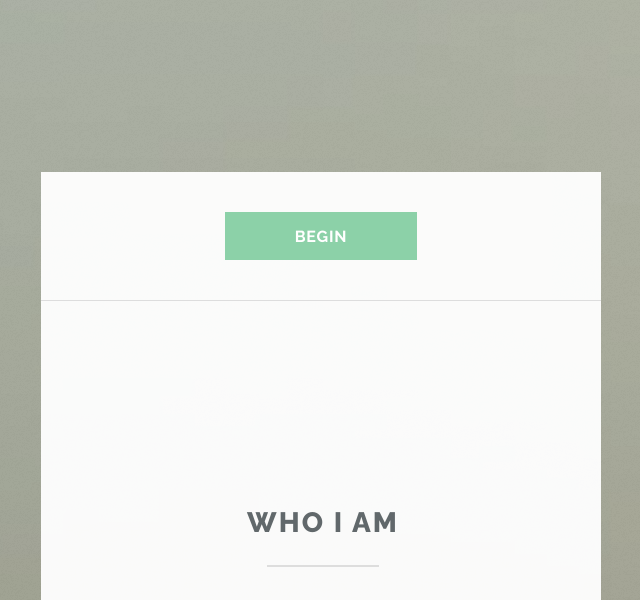
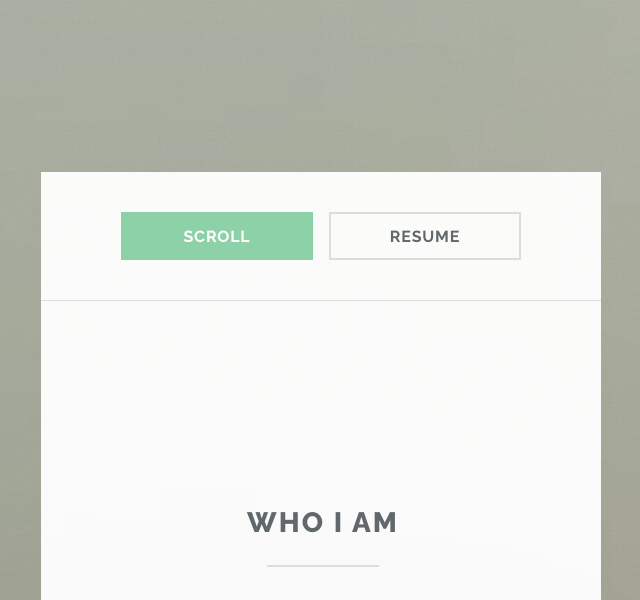
Before and after one commit to dtklumpp/profile, a plain HTML site: page index.html in a window 1280 px wide. Shown: the part 500-1100 px from the top of the page, without its empty margins (319-959 px from the left). Drawn offline with Linux system fonts and the light colour scheme.

Commit message:
tweaked text, added cv

```diff
--- a/index.html
+++ b/index.html
@@ -12,11 +12,13 @@
 			<section id="header">
 				<header class="major">
 					<h1>David Klumpp</h1>
-					<p>A fun little { responsive } single pager by <a href="http://google.com">dtk</a></p>
+					<p>Business Founder ==> Fullstack Engineer</a></p>
 				</header>
 				<div class="container">
 					<ul class="actions special">
-						<li><a href="#one" class="button primary scrolly">Begin</a></li>
+						<li><a href="#one" class="button primary scrolly">Scroll</a></li>
+						<li><a href="http://www.google.com" class="button secondary scrolly" target="_blank">Resume</a></li>
+
 					</ul>
 				</div>
 			</section>
```
Also changed, not shown: 1 other file.
